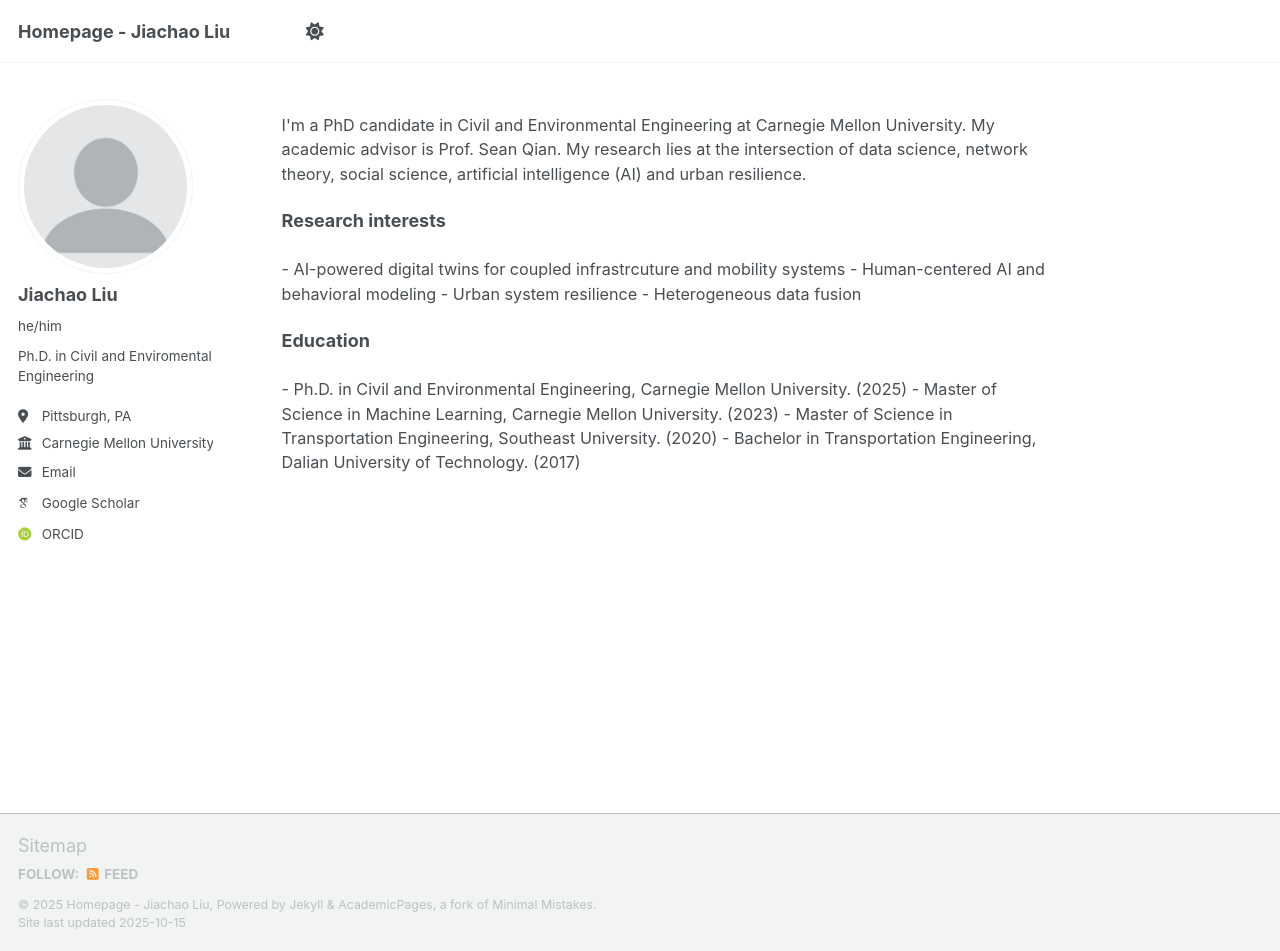
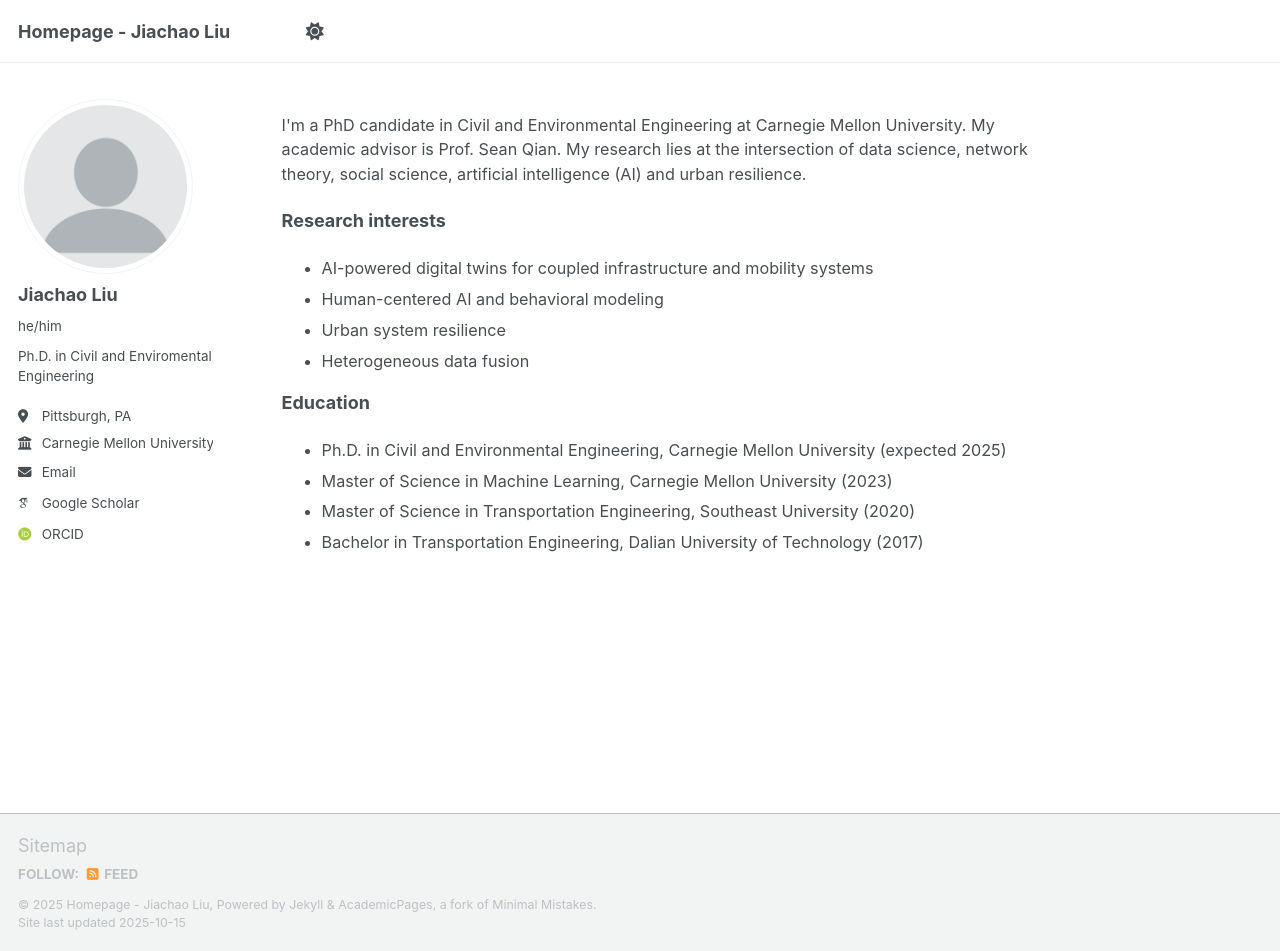
Before and after one commit to jiachaol/jiachaol, a Jekyll site: the page built from _pages/about.md, in a window 1280 px wide and 951 px high. Built offline with Jekyll 4.4.1, drawn with Linux system fonts in a browser that asks for light colours; some web fonts are replaced; a script that is not in the unit is left out.

Commit message:
Refactor research interests and education to lists
Updated research interests and education sections to use lists for better formatting.

```diff
--- a/_pages/about.md
+++ b/_pages/about.md
@@ -13,17 +13,17 @@ I'm a PhD candidate in Civil and Environmental Engineering at Carnegie Mellon Un
 </p>
 
 **Research interests**
-<p style="font-size: 0.9rem;">
-- AI-powered digital twins for coupled infrastrcuture and mobility systems
-- Human-centered AI and behavioral modeling
-- Urban system resilience
-- Heterogeneous data fusion
-</p>
+<ul style="font-size: 0.9rem; line-height: 1.4;">
+  <li>AI-powered digital twins for coupled infrastructure and mobility systems</li>
+  <li>Human-centered AI and behavioral modeling</li>
+  <li>Urban system resilience</li>
+  <li>Heterogeneous data fusion</li>
+</ul>
 
 **Education**
-<p style="font-size: 0.9rem;">
-- Ph.D. in Civil and Environmental Engineering, Carnegie Mellon University. (2025)
-- Master of Science in Machine Learning, Carnegie Mellon University. (2023)
-- Master of Science in Transportation Engineering, Southeast University. (2020)
-- Bachelor in Transportation Engineering, Dalian University of Technology. (2017)
-</p>
+<ul style="font-size: 0.9rem; line-height: 1.4;">
+  <li>Ph.D. in Civil and Environmental Engineering, Carnegie Mellon University (expected 2025)</li>
+  <li>Master of Science in Machine Learning, Carnegie Mellon University (2023)</li>
+  <li>Master of Science in Transportation Engineering, Southeast University (2020)</li>
+  <li>Bachelor in Transportation Engineering, Dalian University of Technology (2017)</li>
+</ul>
```
